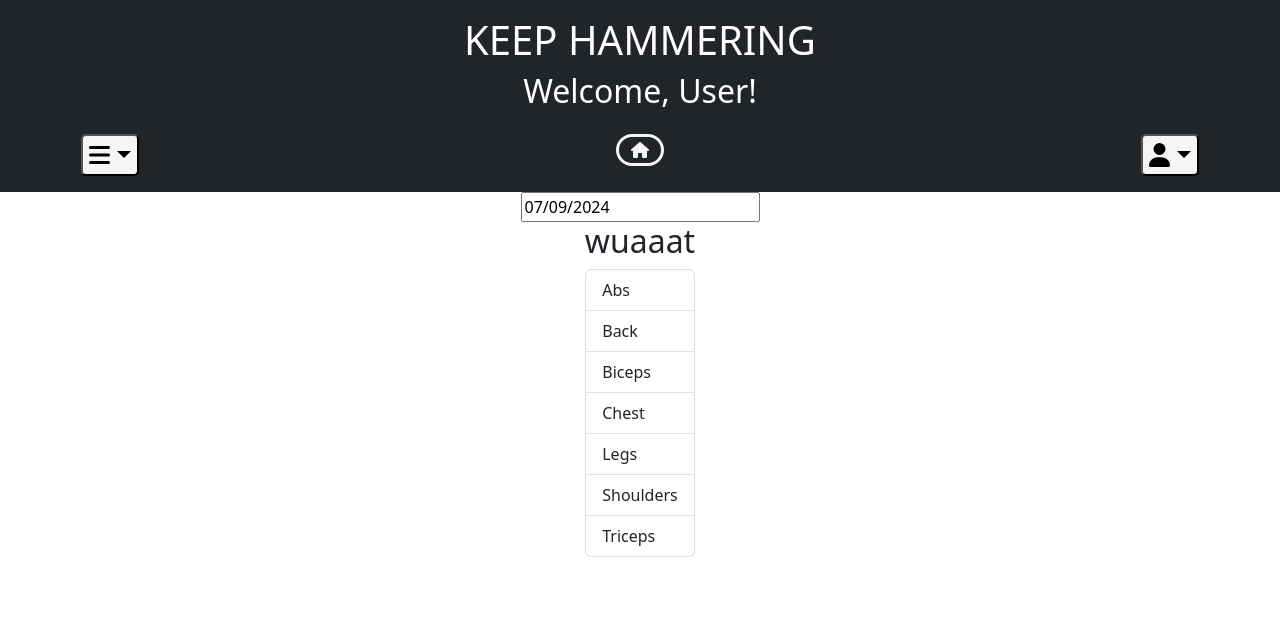
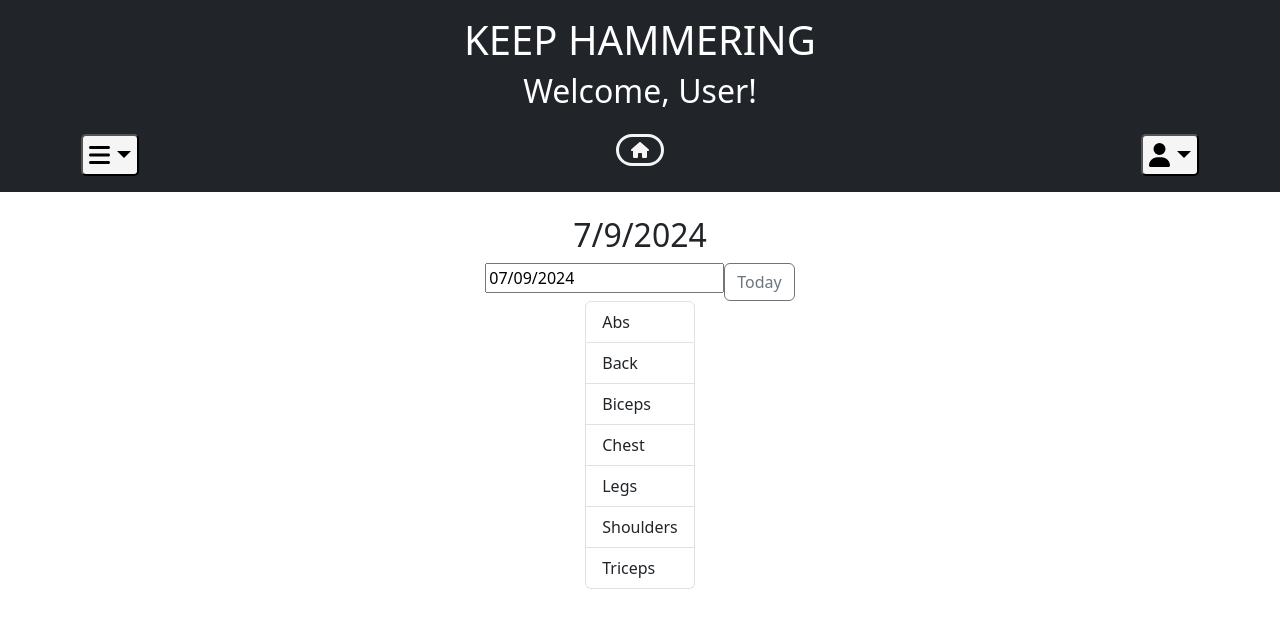
Before and after one commit to decodeimre/KEEP-HAMMERING, a React (Vite) app: page /newWorkout in a window 1280 px wide. Shown: the top 628 px of the page. Built offline with nearby package versions, Linux system fonts and the light colour scheme.

Commit message:
datepicker added to newWorkout page

```diff
--- a/src/components/NewWorkout.jsx
+++ b/src/components/NewWorkout.jsx
@@ -5,14 +5,18 @@ import "react-datepicker/dist/react-datepicker.css"
 
 export function NewWorkout() {
 
-  const [startDate, setStartDate] = useState(new Date());
+  const [date, setDate] = useState(new Date());
+
 
   const today = new Date();
-  console.log(today)
+  let selectedDate = date.toLocaleDateString();
   return (
-    <div className="d-flex flex-column align-items-center">
-      <DatePicker selected={startDate} onChange={(date) => setStartDate(date)} />
-        <h2> wuaaat</h2>
+    <div className="d-flex flex-column align-items-center p-4">
+        <h2>{selectedDate}</h2>
+      <div className ="d-flex justify-content-between dateSelection date-picker">
+      <DatePicker selected={date} onChange={(dateSelect) => setDate(dateSelect)} />
+      <button onClick={() => setDate(today)} className="btn btn-outline-secondary" data-bs-toggle="button">Today</button>
+      </div>
       <ul className="list-group">
         <li className="list-group-item">Abs</li>
         <li className="list-group-item">Back</li>
```
